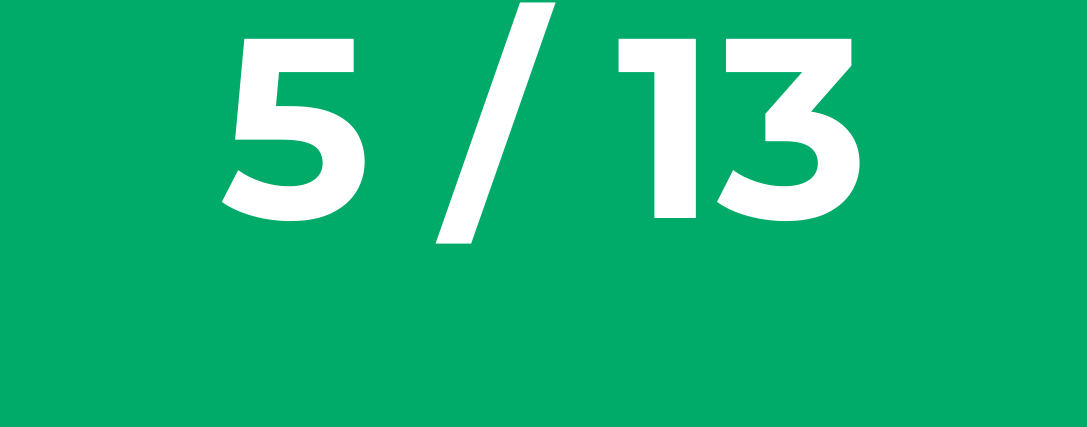
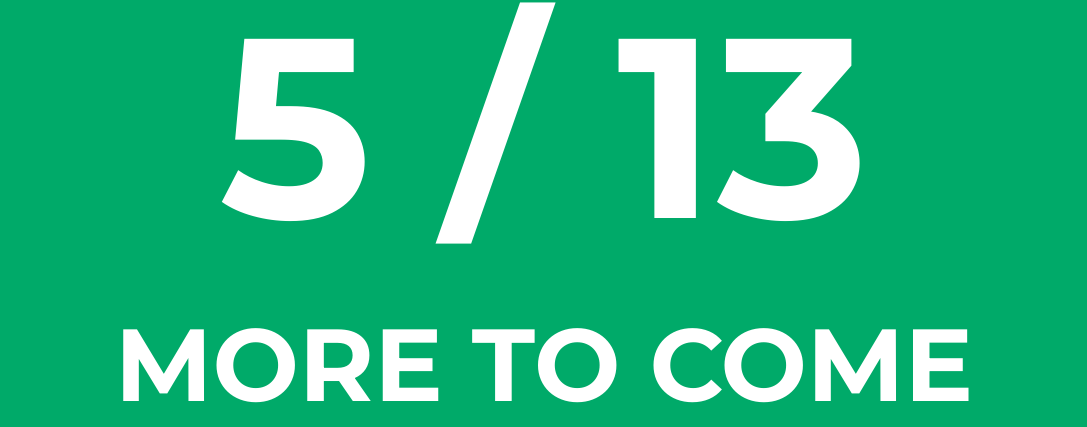
Before and after one commit to Inkering/EXPO, a website: page index.html in a window 1280 px wide. Shown: the part 1331-1758 px from the top of the page, without its empty margins (96-1183 px from the left). Before the commit the page ends 1613 px from the top, so only its background shows below. Drawn offline with Linux system fonts and the light colour scheme.

Commit message:
more to come

```diff
--- a/index.html
+++ b/index.html
@@ -21,6 +21,7 @@
           <iframe src="https://player.vimeo.com/video/327721471" width="640" height="400" frameborder="0" webkitallowfullscreen mozallowfullscreen allowfullscreen></iframe>
         </div>
         <h1 class="date">5 / 13</h1>
+        <h2 class="lead">MORE TO COME</h2>
      </div>
     </div>
   </body>
--- a/style.css
+++ b/style.css
@@ -78,6 +78,11 @@ h2 {
 .date {
     margin-top: -20px;
     margin-bottom: 0px;
+
+}
+.lead {
+    margin-top: 20px;
+    margin-bottom: 20px;
 }
 .responsive-video {
     position: relative;
```
